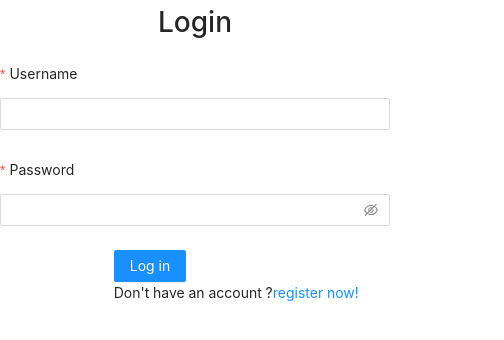
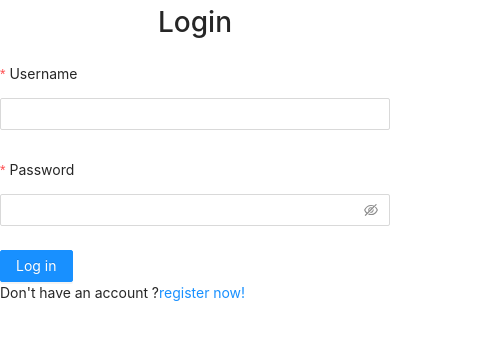
Before and after one commit to MoCheeseKy/pkl-react-starter-project-fe, a React (Create React App) app: page /login in a window 390 px wide. Shown: the top 340 px of the page, 504 px wide, since content can reach past the window. Built offline with nearby package versions, Linux system fonts and the light colour scheme.

Commit message:
more smooth responsive

```diff
--- a/src/pages/login/login.jsx
+++ b/src/pages/login/login.jsx
@@ -57,8 +57,14 @@ const Login = () => {
 
         <Form.Item
             wrapperCol={{
-            offset: 7,
-            span: 5,
+              xs: {
+                span: 15,
+                offset: 0
+              },
+              sm: {
+                span: 7,
+                offset: 7,
+              },
             }}
         >
             <Button type="primary" htmlType="submit" className="login-form-button">
```
